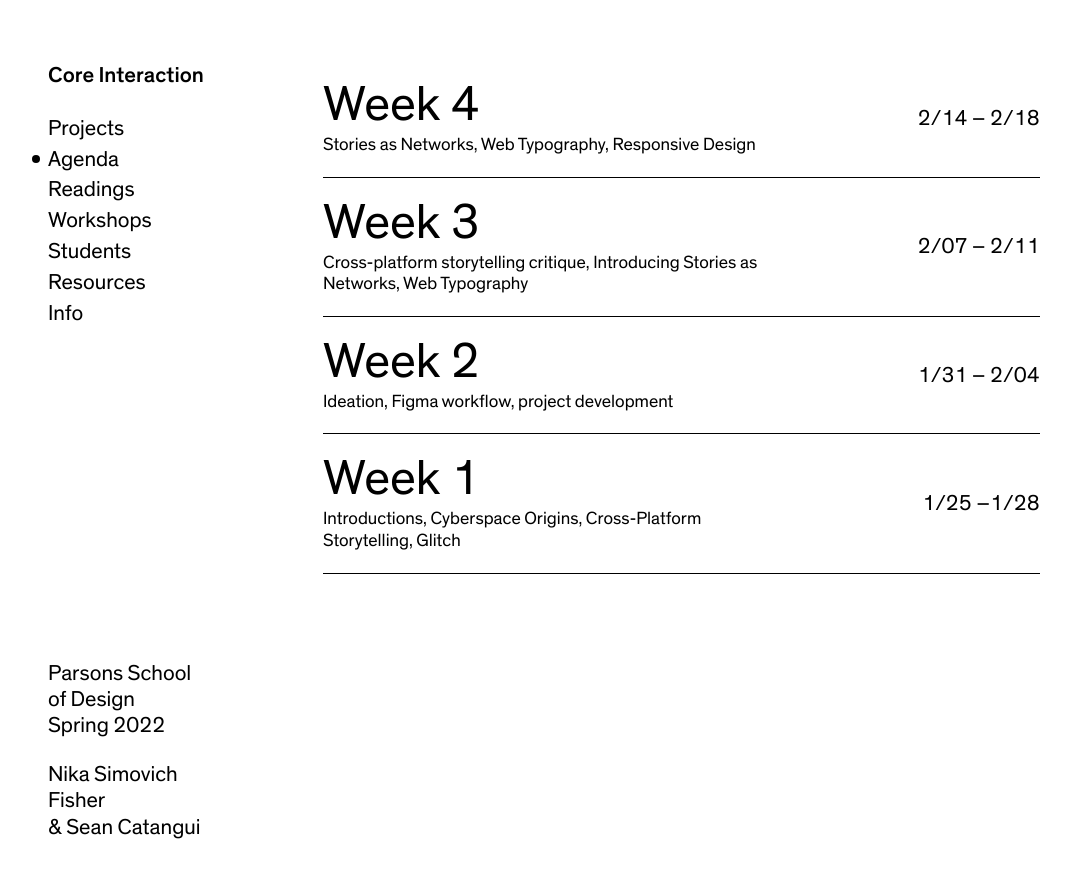
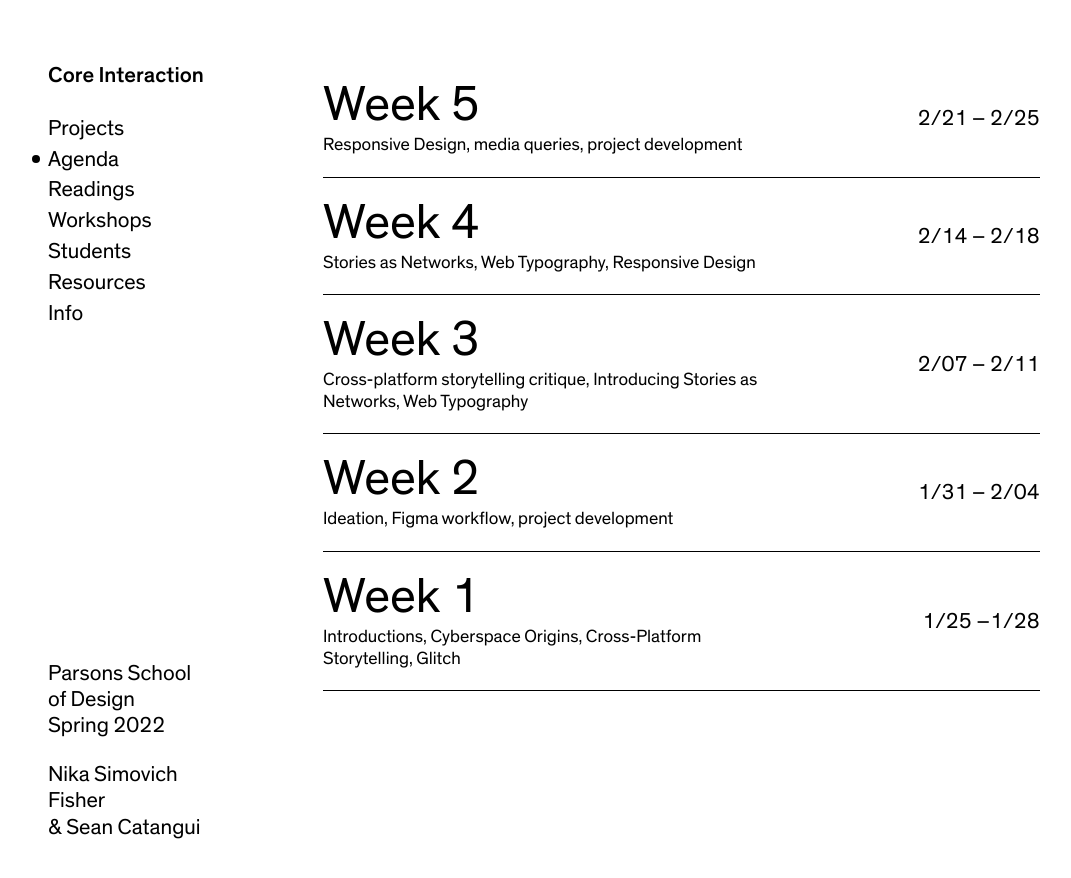
Before and after one commit to nikasimovich/cis22, a Jekyll site: the page built from agenda.html, in a window 1280 px wide. Shown: the top 878 px of the page, without its empty margins (12-1083 px from the left). Built offline with Jekyll 4.4.1, drawn with Linux system fonts in a browser that asks for light colours; part of the change alters nothing that is shown.

Commit message:
Add agenda

```diff
--- /dev/null
+++ b/_agendas/week-5.md
@@ -0,0 +1,21 @@
+---
+title:            Week 5
+start_date:       2021-01-19 00:00:00 -0500
+date_range:       2/21 – 2/25
+summary:          Responsive Design, media queries, project development
+
+---
+
+### Tuesday, Studio
+
+- Meet in our in person classroom: Parsons 2 W 13th
+ Room: 1006
+- [Today&rsquo;s Notes](https://paper.dropbox.com/doc/Parsons-CIS22-Week-5a-Responsive-Design--BcXmcdwoOMiAGAVY4ZpzC3x0AQ-JRInZOBOsAKHlt4omU8rh)
+- Responsive design discussion and notes
+- Media queries review
+- Project check in
+
+### Homework
+- Based on today&rsquo;s feedback finalize your design and if ready, begin programming it! The project is due 03/08
+
+---
```
Also changed, not shown: _agendas/week-4.md (+1 -0 lines).
